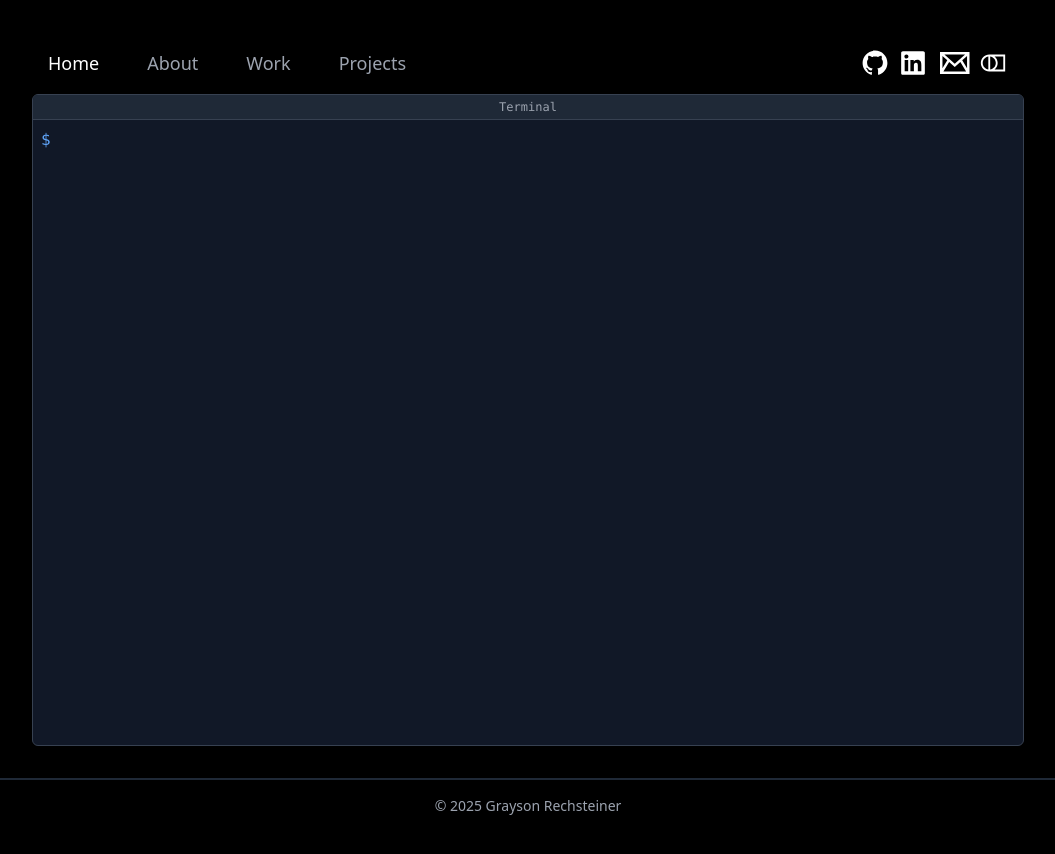
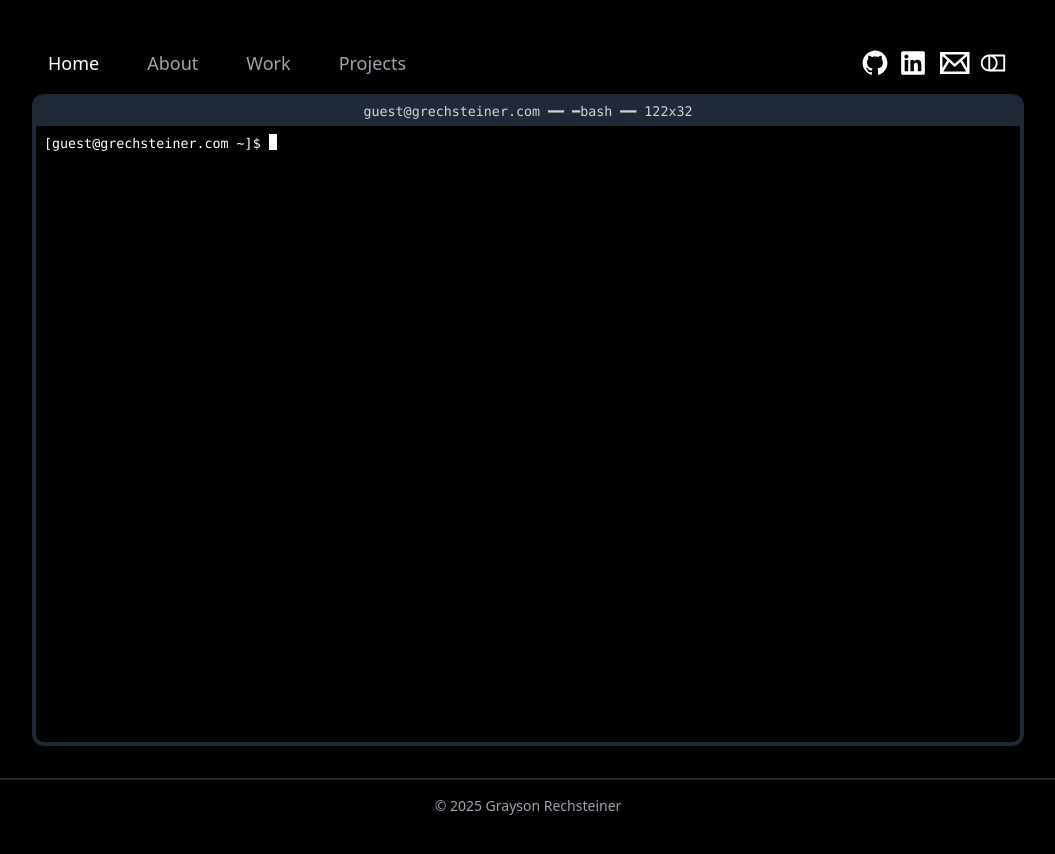
Before and after one commit to grechsteiner/grechsteiner.github.io, a React (Vite) app: page / in a window 1280 px wide. Shown: the top 854 px of the page, without its empty margins (144-1199 px from the left). Built offline with nearby package versions, Linux system fonts and the light colour scheme.

Commit message:
Terminal coloring and dimensions

```diff
--- a/src/components/Terminal.tsx
+++ b/src/components/Terminal.tsx
@@ -47,7 +47,7 @@ export default function Terminal({ }: TerminalProps): React.JSX.Element {
                         <p className="font-bold">Available commands:</p>
                         {commands.map((cmd) => (
                             <p key={cmd.name}>
-                                <span className="text-green-500">{cmd.name}</span> - {cmd.description}
+                                <span className="text-white">{cmd.name}</span> - {cmd.description}
                             </p>
                         ))}
                     </div>
@@ -297,11 +297,58 @@ export default function Terminal({ }: TerminalProps): React.JSX.Element {
         }
     };
 
+    /* Terminal dimension measurement */
+    const containerRef = useRef<HTMLDivElement>(null);
+    const charMeasureRef = useRef<HTMLSpanElement>(null);
+    const [size, setSize] = useState({ charWidth: 0, charHeight: 0 });
+
+    const calculateCharDimensions = function(): { width: number; height: number } {
+        if (charMeasureRef.current) {
+            const charRect = charMeasureRef.current.getBoundingClientRect();
+            return {
+                width: charRect.width,
+                height: charRect.height
+            };
+        }
+        return { width: 6, height: 14 };
+    };
+
+    const updateSize = function(): void {
+        if (containerRef.current) {
+            const { width, height } = containerRef.current.getBoundingClientRect();
+            const charDimensions = calculateCharDimensions();
+
+            const contentWidth = width - 12;
+            const contentHeight = height - 12;
+
+            setSize({
+                charWidth: Math.floor(contentWidth / charDimensions.width),
+                charHeight: Math.floor(contentHeight / charDimensions.height)
+            });
+        }
+    };
+
+    useEffect(() => {
+        updateSize();
+        const resizeObserver = new ResizeObserver(updateSize);
+        if (containerRef.current) {
+            resizeObserver.observe(containerRef.current);
+        }
+
+        window.addEventListener('resize', updateSize);
+        return function(): void {
+            resizeObserver.disconnect();
+            window.removeEventListener('resize', updateSize);
+        };
+    }, []);
+
     return (
-        <div className="flex flex-col h-full overflow-hidden bg-gray-900 text-green-400 font-mono rounded-md border border-gray-700 shadow-lg">
+            <div ref={containerRef} className="flex flex-col h-full overflow-hidden bg-black text-white font-mono text-[10pt] rounded-xl border-4 border-gray-800">
 
-            <div className="flex items-center px-2 py-1 bg-gray-800 border-b border-gray-700">
-                <div className="flex-grow text-center text-xs text-gray-400">Terminal</div>
+                <span ref={charMeasureRef} className="absolute font-mono text-[10pt]" style={{ visibility: 'hidden' }}>M</span>
+
+                <div className="flex items-center py-1 bg-gray-800">
+                    <div className="flex-grow text-center text-gray-300">guest@grechsteiner.com ━━ ━bash ━━ {size.charWidth}x{size.charHeight}</div>
                 </div>
 
                 <div ref={terminalRef} className="flex-grow p-2 overflow-y-auto">
@@ -310,7 +357,7 @@ export default function Terminal({ }: TerminalProps): React.JSX.Element {
                             {line.displayType === DisplayObjectType.CommandInput
                                 ? (
                                     <div className="flex">
-                                    <span className="text-blue-400 mr-2">$</span>
+                                        <span className="mr-2">[guest@grechsteiner.com ~]$</span>
                                         <span>{line.content}</span>
                                     </div>
                                 )
@@ -321,16 +368,29 @@ export default function Terminal({ }: TerminalProps): React.JSX.Element {
                     ))}
 
                     <div className="flex items-center">
-                    <span className="text-blue-400 mr-2">$</span>
+                        <span className="mr-2">[guest@grechsteiner.com ~]$</span>
+                        <div className="flex-grow relative">
                             <input
                                 ref={inputRef}
                                 type="text"
                                 value={input}
                                 onChange={(e) => setInput(e.target.value)}
                                 onKeyDown={handleKeyDown}
-                        className="flex-grow bg-transparent outline-none caret-green-400"
+                                className="w-full bg-transparent outline-none caret-transparent"
                                 autoFocus
                             />
+                            <div
+                                className="absolute top-0 left-0 pointer-events-none"
+                                style={{
+                                    position: 'absolute',
+                                    left: `${input.length * 0.6}em`,
+                                    width: '0.6em',
+                                    height: '1.2em',
+                                    backgroundColor: 'white'
+                                }}
+                            >
+                            </div>
+                        </div>
                     </div>
                 </div>
             </div>
```
Lines whose indentation alone changed are shown as unchanged.
